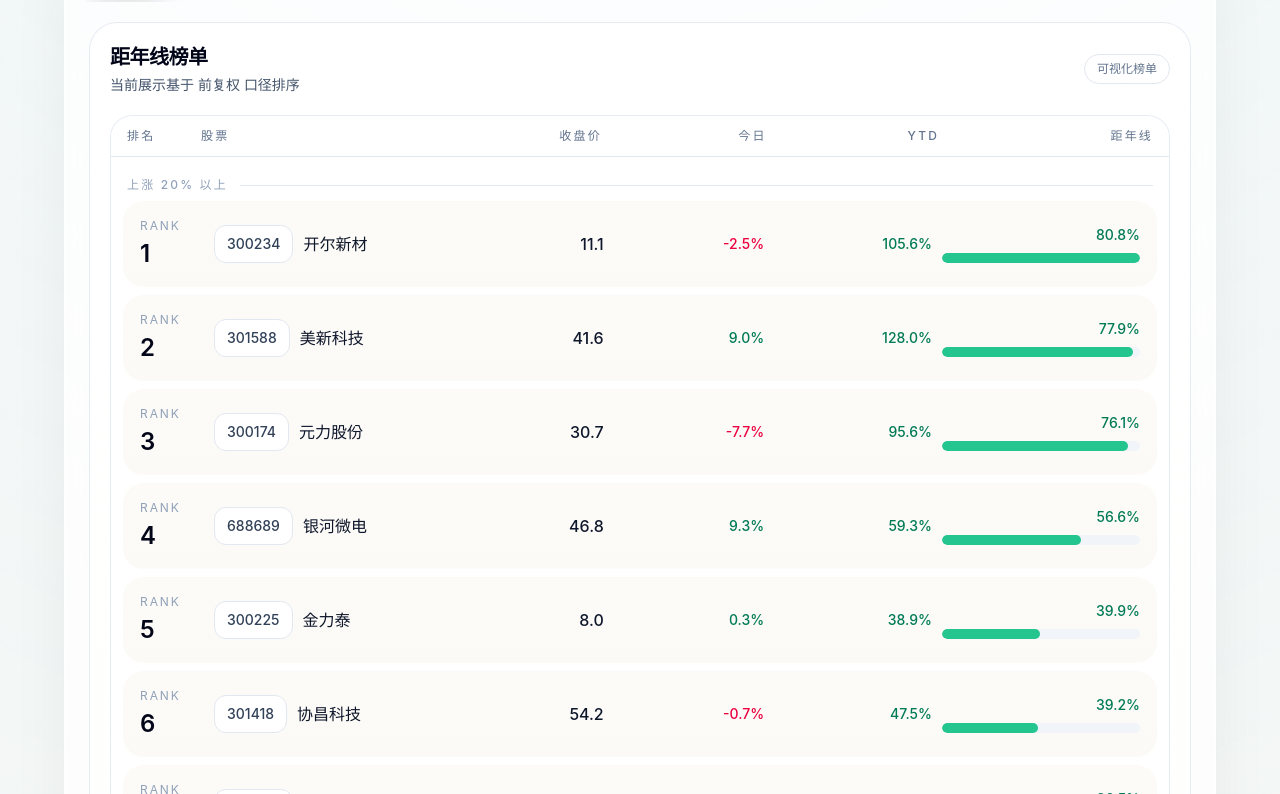
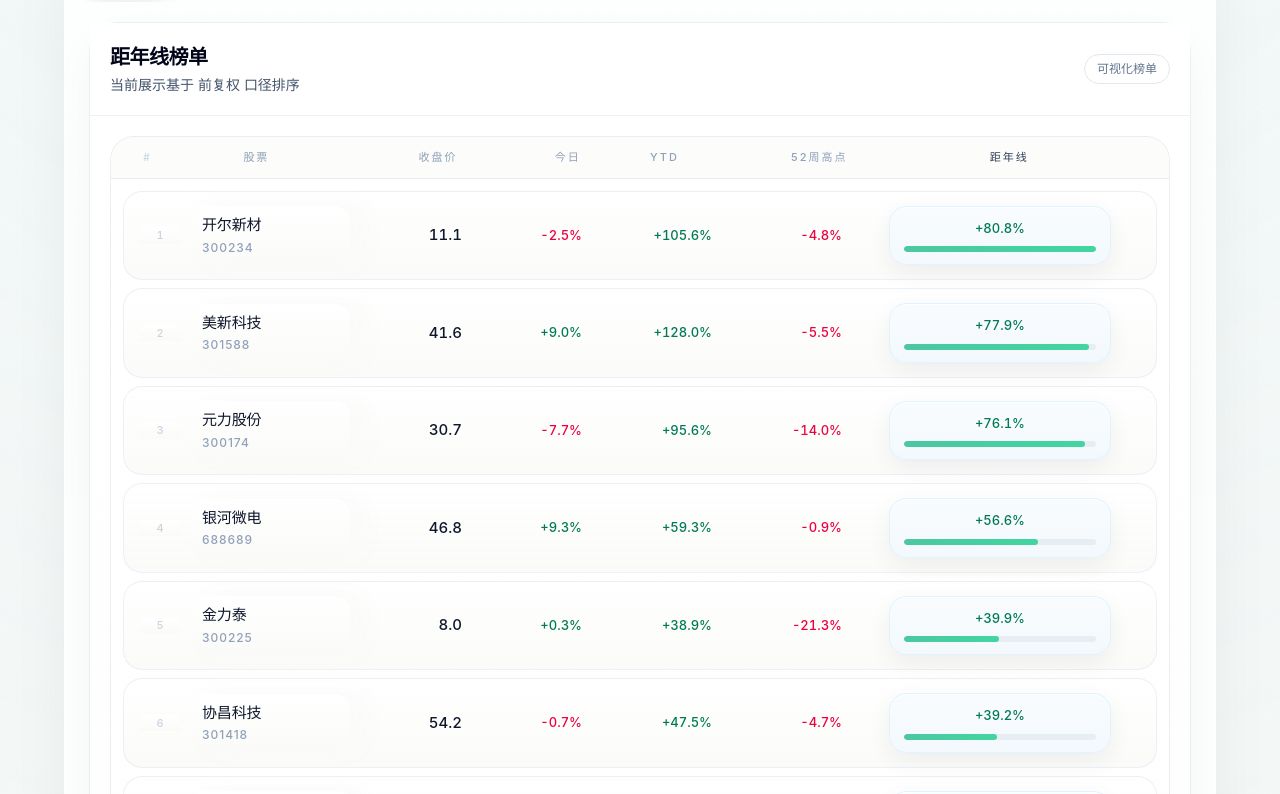
Before and after one commit to icefly1991/feng-team-stock-dashboard, a React (Vite) app: page / in a window 1280 px wide. Shown: the part 666-1460 px from the top of the page. Built offline with nearby package versions, Linux system fonts and the light colour scheme.

Commit message:
fix the several ui issues

```diff
--- a/src/App.tsx
+++ b/src/App.tsx
@@ -4,6 +4,7 @@ import { motion } from 'framer-motion'
 type AdjustmentKey = 'qfq' | 'none'
 type MetricKey = 'distance_ma250_pct' | 'ytd_return_pct' | 'distance_52w_high_pct'
 type SummaryKey = 'watchlist_total' | 'today_up' | 'today_down'
+
 type Row = {
   code: string
   name: string
@@ -13,6 +14,7 @@ type Row = {
   ytd_return_pct: number
   distance_52w_high_pct: number
 }
+
 type DashboardData = {
   updated_at: string
   adjustments: Record<AdjustmentKey, { summary: Record<SummaryKey, number>; rows: Row[] }>
@@ -23,26 +25,49 @@ const tabs: { id: MetricKey; label: string }[] = [
   { id: 'ytd_return_pct', label: '今年涨跌幅' },
   { id: 'distance_52w_high_pct', label: '距52周高点' },
 ]
+
+const descendingMetrics: MetricKey[] = ['distance_ma250_pct']
+
 const cards: { key: SummaryKey; label: string; note: string }[] = [
   { key: 'watchlist_total', label: '自选总数', note: '今日跟踪池' },
   { key: 'today_up', label: '今日上涨', note: '收红个股' },
   { key: 'today_down', label: '今日下跌', note: '回撤个股' },
 ]
-const metricText = {
+
+const metricText: Record<MetricKey, string> = {
   distance_ma250_pct: '距年线',
   ytd_return_pct: '今年涨跌幅',
   distance_52w_high_pct: '距52周高点',
 }
+
 const adjustmentText = { qfq: '前复权', none: '除权' }
-const formatPct = (value: number) => `${value.toFixed(1)}%`
 const dashboardUrl = `${import.meta.env.BASE_URL}data/dashboard.json`
-const bands = [
-  { label: '上涨 20% 以上', test: (v: number) => v >= 20 },
-  { label: '上涨 10% 至 20%', test: (v: number) => v >= 10 && v < 20 },
-  { label: '区间 -10% 至 10%', test: (v: number) => v > -10 && v < 10 },
-  { label: '下跌 10% 至 20%', test: (v: number) => v <= -10 && v > -20 },
-  { label: '下跌 20% 以上', test: (v: number) => v <= -20 },
+
+const descendingBands = [
+  { separator: '20%', test: (v: number) => v >= 20 },
+  { separator: '0%', test: (v: number) => v >= 0 && v < 20 },
+  { separator: '-10%', test: (v: number) => v > -10 && v < 0 },
+  { separator: '-20%', test: (v: number) => v <= -10 && v > -20 },
+  { separator: null, test: (v: number) => v <= -20 },
 ] as const
+
+const ascendingBands = [
+  { separator: '-20%', test: (v: number) => v <= -20 },
+  { separator: '-10%', test: (v: number) => v <= -10 && v > -20 },
+  { separator: '0%', test: (v: number) => v > -10 && v < 0 },
+  { separator: '20%', test: (v: number) => v >= 0 && v < 20 },
+  { separator: null, test: (v: number) => v >= 20 },
+] as const
+
+const formatPct = (value: number) => `${value > 0 ? '+' : value < 0 ? '-' : ''}${Math.abs(value).toFixed(1)}%`
+
+const getMetricTextClass = (value: number) =>
+  value > 0 ? 'text-emerald-700' : value < 0 ? 'text-rose-600' : 'text-slate-500'
+
+const getActiveMetricCellClass = (metric: MetricKey, activeMetric: MetricKey) =>
+  metric === activeMetric
+    ? 'mx-auto w-[84%] rounded-[1.1rem] border border-sky-100/90 bg-[linear-gradient(180deg,rgba(249,252,255,0.98),rgba(242,248,252,0.94))] px-3.5 py-3 shadow-[inset_0_1px_0_rgba(255,255,255,0.95),0_8px_24px_rgba(15,23,42,0.06)]'
+    : 'w-full px-2 py-2'
 
 function App() {
   const [data, setData] = useState<DashboardData | null>(null)
@@ -63,11 +88,23 @@ function App() {
   }, [])
 
   const current = data?.adjustments[adjustment]
-  const rows = useMemo(() => (current ? [...current.rows].sort((a, b) => b[tab] - a[tab]) : []), [current, tab])
+  const rows = useMemo(
+    () =>
+      current
+        ? [...current.rows].sort((a, b) =>
+            descendingMetrics.includes(tab) ? b[tab] - a[tab] : a[tab] - b[tab],
+          )
+        : [],
+    [current, tab],
+  )
   const maxMetric = useMemo(() => Math.max(...rows.map((row) => Math.abs(row[tab])), 1), [rows, tab])
-  const groupedRows = useMemo(() => bands.map((band) => ({ ...band, rows: rows.filter((row) => band.test(row[tab])) })), [rows, tab])
+  const groupedRows = useMemo(() => {
+    const activeBands = descendingMetrics.includes(tab) ? descendingBands : ascendingBands
+    return activeBands.map((band) => ({ ...band, rows: rows.filter((row) => band.test(row[tab])) }))
+  }, [rows, tab])
+  const tableGridClass = 'grid grid-cols-[4%_16%_11%_11%_12%_12%_28%] gap-[1%]'
   const displayGroups = useMemo(
-    () => (tab === 'distance_52w_high_pct' ? [{ label: null, rows }] : groupedRows),
+    () => (tab === 'distance_52w_high_pct' ? [{ separator: null, rows }] : groupedRows),
     [groupedRows, rows, tab],
   )
 
@@ -130,7 +167,7 @@ function App() {
           </div>
         </motion.section>
 
-        <motion.section initial={{ opacity: 0, y: 14 }} animate={{ opacity: 1, y: 0 }} transition={{ delay: 0.08, duration: 0.35 }} className="rounded-[2rem] border border-white/80 bg-white/78 p-5 shadow-[0_24px_60px_rgba(15,23,42,0.05)] backdrop-blur-sm sm:p-6">
+        <motion.section initial={{ opacity: 0, y: 14 }} animate={{ opacity: 1, y: 0 }} transition={{ delay: 0.08, duration: 0.35 }} className="rounded-[2rem] border border-white/80 bg-[linear-gradient(180deg,rgba(255,255,255,0.82),rgba(250,250,248,0.78))] p-5 shadow-[0_24px_60px_rgba(15,23,42,0.05)] backdrop-blur-sm sm:p-6">
           <div className="-mx-1 overflow-x-auto pb-1">
             <div className="flex min-w-max gap-2 px-1">
               {tabs.map((item) => (
@@ -138,7 +175,7 @@ function App() {
                   key={item.id}
                   type="button"
                   onClick={() => setTab(item.id)}
-                  className={`rounded-full border px-4 py-2.5 text-sm font-medium transition ${tab === item.id ? 'border-slate-300 bg-slate-900 text-white shadow-[0_10px_24px_rgba(15,23,42,0.12)]' : 'border-slate-200 bg-white text-slate-600 hover:bg-slate-50'}`}
+                  className={`rounded-full border px-4 py-2.5 text-sm font-medium transition ${tab === item.id ? 'border-slate-300/90 bg-[linear-gradient(180deg,rgba(255,255,255,0.98),rgba(246,247,249,0.92))] text-slate-950 shadow-[inset_0_1px_0_rgba(255,255,255,0.95),0_8px_22px_rgba(15,23,42,0.08)]' : 'border-slate-200/80 bg-white/72 text-slate-600 hover:border-slate-300/80 hover:bg-white/90'}`}
                 >
                   {item.label}
                 </button>
@@ -146,66 +183,113 @@ function App() {
             </div>
           </div>
 
-          <div className="mt-5 rounded-[1.75rem] border border-slate-200/80 bg-[linear-gradient(180deg,#ffffff_0%,#faf7f2_100%)] p-4 shadow-[inset_0_1px_0_rgba(255,255,255,0.8)] sm:p-5">
-            <div className="flex flex-col gap-2 sm:flex-row sm:items-center sm:justify-between">
+          <div className="mt-5 rounded-[1.85rem] border border-slate-200/75 bg-[linear-gradient(180deg,rgba(255,255,255,0.95),rgba(248,247,244,0.92))] p-4 shadow-[inset_0_1px_0_rgba(255,255,255,0.9),0_18px_44px_rgba(15,23,42,0.04)] sm:p-5">
+            <div className="sticky top-0 z-30 -mx-4 -mt-4 mb-5 border-b border-slate-200/60 bg-[rgba(255,255,255,0.72)] px-4 py-4 backdrop-blur-xl sm:-mx-5 sm:-mt-5 sm:px-5 sm:py-5">
+              <div className="flex flex-col gap-2 sm:flex-row sm:items-center sm:justify-between">
               <div>
                 <h2 className="text-xl font-semibold tracking-tight text-slate-950">{metricText[tab]}榜单</h2>
                 <p className="mt-1 text-sm text-slate-600">当前展示基于 {adjustmentText[adjustment]} 口径排序</p>
               </div>
               <div className="rounded-full border border-slate-200 bg-white px-3 py-1.5 text-xs font-medium text-slate-500">{tab === 'distance_52w_high_pct' ? '连续排序视图' : '可视化榜单'}</div>
+              </div>
             </div>
 
-            <div className="mt-5 overflow-x-auto rounded-[1.4rem] border border-slate-200/80 bg-white/85">
-              <div className="min-w-[860px]">
-                <div className="sticky top-0 z-10 grid grid-cols-[64px_1.25fr_0.82fr_0.82fr_0.86fr_1.08fr] gap-2.5 border-b border-slate-200 bg-[rgba(255,255,255,0.92)] px-4 py-3 text-xs font-medium tracking-[0.18em] text-slate-500 backdrop-blur">
-                  <div>排名</div>
-                  <div>股票</div>
-                  <div className="text-right">收盘价</div>
-                  <div className="text-right">今日</div>
-                  <div className="text-right">YTD</div>
-                  <div className="text-right">{metricText[tab]}</div>
+            <div className="mt-5 overflow-x-auto overscroll-x-contain rounded-[1.5rem] border border-slate-200/70 bg-[linear-gradient(180deg,rgba(255,255,255,0.92),rgba(250,250,249,0.9))] shadow-[inset_0_1px_0_rgba(255,255,255,0.92)]">
+              <div className="min-w-[960px]">
+                <div className={`sticky top-0 z-20 ${tableGridClass} border-b border-slate-200/75 bg-[rgba(252,252,251,0.82)] px-4 py-3 text-[11px] font-medium tracking-[0.18em] text-slate-400 backdrop-blur-xl`}>
+                  <div className="flex items-center justify-center">
+                    <span className="text-[10px] text-slate-300">#</span>
+                  </div>
+                  <div className="flex -translate-x-1 items-center justify-center px-2 text-center">
+                    <span>股票</span>
+                  </div>
+                  <div className="flex items-center justify-end px-2">
+                    <span>收盘价</span>
+                  </div>
+                  <div className="flex items-center justify-end px-2">
+                    <span>今日</span>
+                  </div>
+                  <div className={`${tab === 'distance_ma250_pct' ? 'hidden' : 'flex'} items-center justify-end px-2`}>
+                    <span>距年线</span>
+                  </div>
+                  <div className={`${tab === 'ytd_return_pct' ? 'hidden' : 'flex'} translate-x-1 items-center justify-self-center px-2 text-center`}>
+                    <span>YTD</span>
+                  </div>
+                  <div className={`${tab === 'distance_52w_high_pct' ? 'hidden' : 'flex'} items-center justify-end px-2`}>
+                    <span>52周高点</span>
+                  </div>
+                  <div className="flex items-center justify-center px-2 text-slate-700">
+                    <span>{metricText[tab]}</span>
+                  </div>
                 </div>
 
-                <div className="space-y-4 px-3 py-4">
+                <div className="space-y-3 px-3 py-3">
                   {displayGroups.map((group, groupIndex) => (
-                    <div key={group.label ?? `all-${groupIndex}`} className="space-y-2">
-                      {group.label ? (
-                        <div className="flex items-center gap-3 px-1 pt-1">
-                          <div className="text-xs font-medium tracking-[0.18em] text-slate-400">{group.label}</div>
-                          <div className="h-px flex-1 bg-slate-200" />
-                        </div>
-                      ) : null}
+                    <div key={group.separator ?? `all-${groupIndex}`} className="space-y-2">
                       {group.rows.length ? (
-                        group.rows.map((row) => {
+                        <>
+                          {group.rows.map((row) => {
                           const index = rows.findIndex((item) => item.code === row.code) + 1
-                          const metric = row[tab]
-                          const width = `${(Math.abs(metric) / maxMetric) * 100}%`
                           return (
-                            <div key={`${adjustment}-${group.label ?? 'all'}-${row.code}`} className="grid grid-cols-[64px_1.25fr_0.82fr_0.82fr_0.86fr_1.08fr] gap-2.5 rounded-[1.3rem] border border-transparent bg-[linear-gradient(180deg,#fcfbf8_0%,#fbfaf7_100%)] px-4 py-4 transition hover:-translate-y-0.5 hover:border-slate-200 hover:bg-white hover:shadow-[0_14px_30px_rgba(15,23,42,0.05)]">
-                              <div>
-                                <p className="text-xs uppercase tracking-[0.16em] text-slate-400">Rank</p>
-                                <p className="mt-1 text-2xl font-semibold text-slate-950">{index}</p>
+                            <div key={`${adjustment}-${group.separator ?? 'all'}-${row.code}`} className={`${tableGridClass} items-center rounded-[1.2rem] border border-slate-200/60 bg-[linear-gradient(180deg,rgba(255,255,255,0.92),rgba(250,250,248,0.88))] px-4 py-3.5 shadow-[inset_0_1px_0_rgba(255,255,255,0.9)] transition hover:border-slate-300/75 hover:bg-white hover:shadow-[0_12px_30px_rgba(15,23,42,0.05)]`}>
+                              <div className="sticky left-0 z-10 flex justify-center bg-[linear-gradient(180deg,rgba(255,255,255,0.92),rgba(250,250,248,0.88))]">
+                                <p className="text-[11px] font-medium tabular-nums text-slate-300">{index}</p>
                               </div>
-                              <div className="flex items-center gap-2.5">
-                                <div className="rounded-xl border border-slate-200 bg-white px-3 py-2 text-sm font-medium text-slate-700 shadow-[inset_0_1px_0_rgba(255,255,255,0.9)]">{row.code}</div>
-                                <div className="min-w-0">
-                                  <p className="truncate font-medium text-slate-900">{row.name}</p>
+
+                              <div className="sticky left-[5%] z-10 min-w-0 rounded-[0.95rem] pr-0 bg-[linear-gradient(180deg,rgba(255,255,255,0.92),rgba(250,250,248,0.88))] shadow-[14px_0_22px_rgba(250,250,249,0.98)]">
+                                <div className="min-w-0 rounded-[0.95rem] px-3 py-2">
+                                  <p className="truncate text-[15px] font-medium tracking-[-0.01em] text-slate-900">{row.name}</p>
+                                  <p className="mt-0.5 text-[12px] font-medium tracking-[0.08em] text-slate-400">{row.code}</p>
                                 </div>
                               </div>
-                              <div className="self-center text-right text-base font-medium text-slate-900">{row.close.toFixed(1)}</div>
-                              <div className={`self-center text-right text-sm font-medium ${row.today_return_pct >= 0 ? 'text-emerald-700' : 'text-rose-600'}`}>{formatPct(row.today_return_pct)}</div>
-                              <div className={`self-center text-right text-sm font-medium ${row.ytd_return_pct >= 0 ? 'text-emerald-700' : 'text-rose-600'}`}>{formatPct(row.ytd_return_pct)}</div>
-                              <div className="self-center">
-                                <div className="flex items-center justify-end gap-3 text-sm">
-                                  <span className={`font-medium ${metric >= 0 ? 'text-emerald-700' : 'text-amber-700'}`}>{formatPct(metric)}</span>
+
+                              <div className="px-2 text-right text-[15px] font-medium tabular-nums text-slate-900">{row.close.toFixed(1)}</div>
+                              <div className={`px-2 text-right text-[13px] font-medium tabular-nums ${getMetricTextClass(row.today_return_pct)}`}>{formatPct(row.today_return_pct)}</div>
+
+                              <div className={`${tab === 'distance_ma250_pct' ? 'hidden' : 'block'} px-2 text-right text-[13px] tabular-nums py-2`}>
+                                <div className="flex items-center justify-end gap-3">
+                                  <span className={`font-medium ${getMetricTextClass(row.distance_ma250_pct)}`}>{formatPct(row.distance_ma250_pct)}</span>
                                 </div>
-                                <div className="mt-2 ml-auto h-2.5 w-full max-w-[200px] overflow-hidden rounded-full bg-slate-100">
-                                  <div className={`h-full rounded-full ${metric >= 0 ? 'bg-emerald-500/85' : 'bg-amber-500/85'}`} style={{ width }} />
+                              </div>
+
+                              <div className={`${tab === 'ytd_return_pct' ? 'hidden' : 'block'} px-2 text-right text-[13px] tabular-nums py-2`}>
+                                <div className="flex items-center justify-end gap-3">
+                                  <span className={`font-medium ${getMetricTextClass(row.ytd_return_pct)}`}>{formatPct(row.ytd_return_pct)}</span>
+                                </div>
+                              </div>
+
+                              <div className={`${tab === 'distance_52w_high_pct' ? 'hidden' : 'block'} px-2 text-right text-[13px] tabular-nums py-2`}>
+                                <div className="flex items-center justify-end gap-3">
+                                  <span className={`font-medium ${getMetricTextClass(row.distance_52w_high_pct)}`}>{formatPct(row.distance_52w_high_pct)}</span>
+                                </div>
+                              </div>
+
+                              <div className="px-2">
+                                <div className={`text-center text-[13px] tabular-nums ${getActiveMetricCellClass(tab, tab)}`}>
+                                  <div className="flex items-center justify-center gap-3">
+                                    <span className={`font-medium ${getMetricTextClass(row[tab])}`}>{formatPct(row[tab])}</span>
+                                  </div>
+                                  <div className="mt-2 h-[6px] w-full overflow-hidden rounded-full bg-slate-200/70">
+                                    <div
+                                      className={`h-full rounded-full ${row[tab] >= 0 ? 'bg-[linear-gradient(90deg,rgba(16,185,129,0.72),rgba(52,211,153,0.92))]' : 'bg-[linear-gradient(90deg,rgba(245,158,11,0.72),rgba(251,191,36,0.92))]'}`}
+                                      style={{ width: `${(Math.abs(row[tab]) / maxMetric) * 100}%` }}
+                                    />
+                                  </div>
                                 </div>
                               </div>
                             </div>
                           )
-                        })
+                        })}
+                          {group.separator ? (
+                            <div className="flex items-center gap-2 px-1 pt-1.5">
+                              <div className="flex items-center gap-2 text-[11px] font-medium tabular-nums tracking-[0.14em] text-slate-300">
+                                <span className="h-px w-3 bg-slate-300" />
+                                <span>{group.separator}</span>
+                              </div>
+                              <div className="h-px flex-1 bg-slate-200/90" />
+                            </div>
+                          ) : null}
+                        </>
                       ) : (
                         <div className="px-1 py-2 text-sm text-slate-400">这个区间暂无股票</div>
                       )}
```
